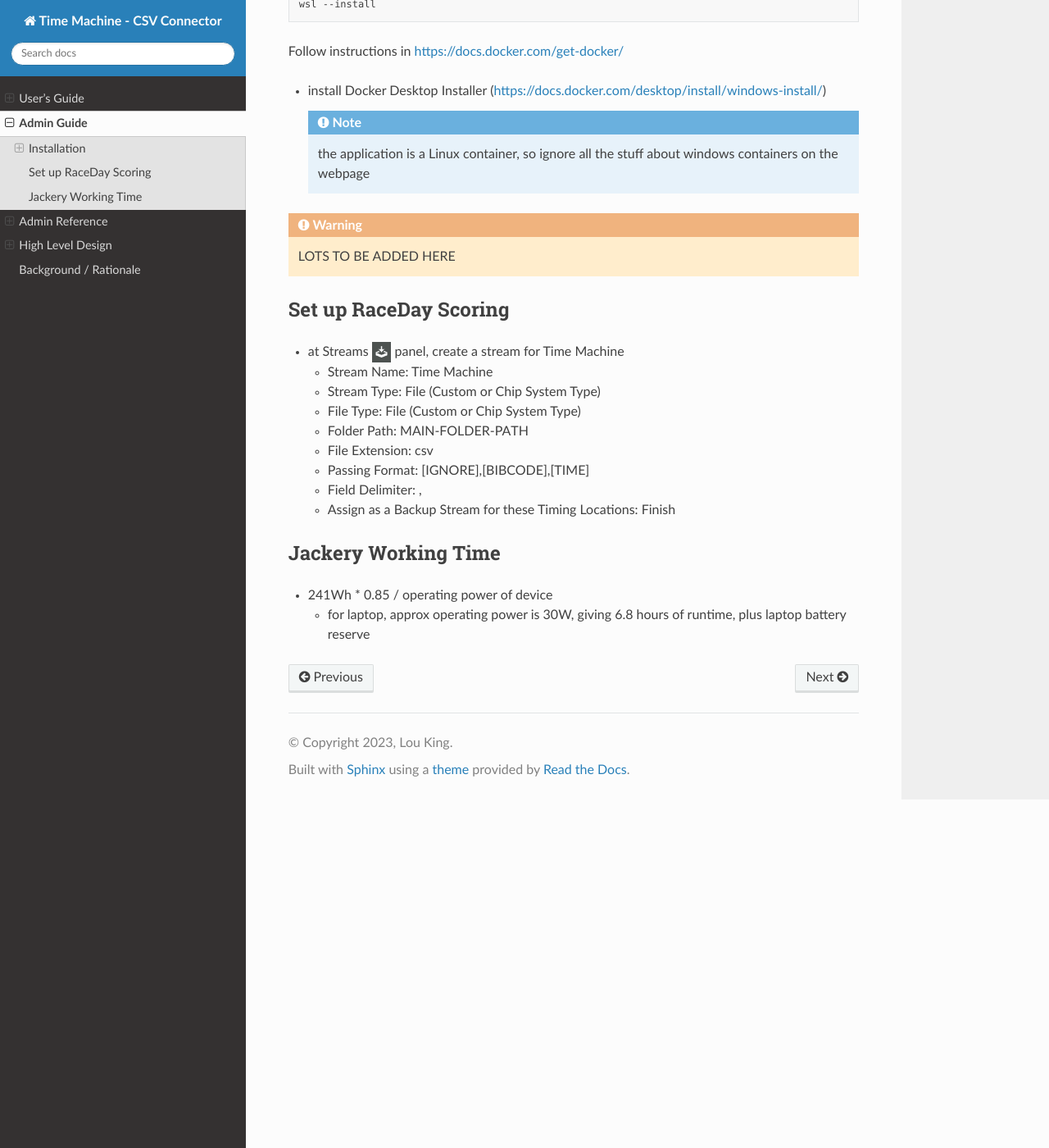
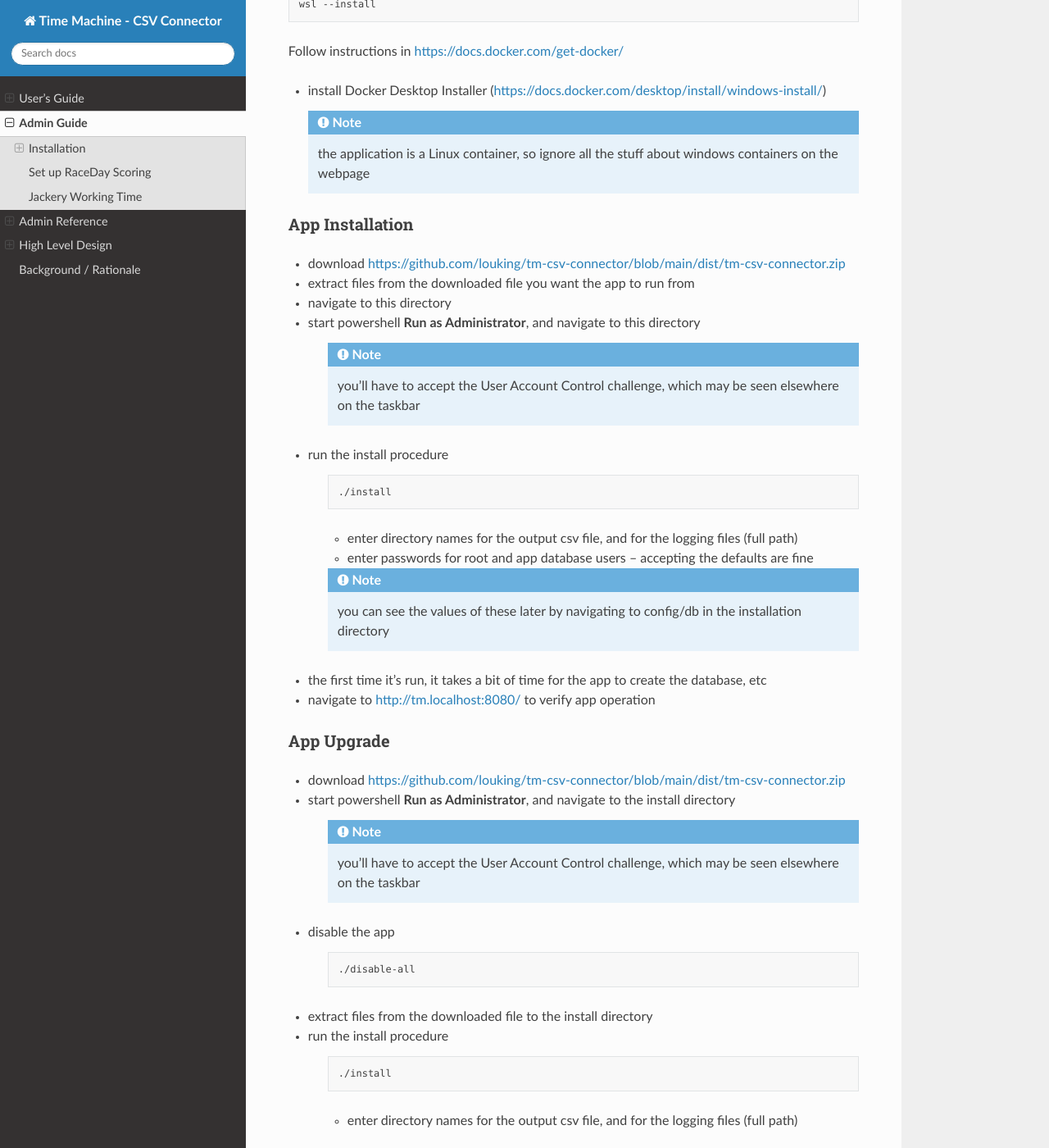
Before and after one commit to louking/tm-csv-connector, a Sphinx documentation site: the page built from web/docs/source/admin-guide.rst, in a window 1280 px wide and 1400 px high, scrolled down 450 px. Shown: the whole window at 82% size. Built offline with Sphinx 7.4.7 and the Read the Docs theme 2.0.0, drawn with Linux system fonts in a browser that asks for light colours.

Commit message:
add upgrade procedures (#22, #29)

```diff
--- a/web/docs/source/admin-guide.rst
+++ b/web/docs/source/admin-guide.rst
@@ -32,7 +32,53 @@ Follow instructions in https://docs.docker.com/get-docker/
 
     the application is a Linux container, so ignore all the stuff about windows containers on the webpage
 
-.. warning:: LOTS TO BE ADDED HERE
+
+App Installation
+---------------------
+* download https://github.com/louking/tm-csv-connector/blob/main/dist/tm-csv-connector.zip
+* extract files from the downloaded file you want the app to run from
+* navigate to this directory
+* start powershell **Run as Administrator**, and navigate to this directory
+
+    .. note:: you'll have to accept the User Account Control challenge, which may be seen elsewhere on the taskbar
+
+* run the install procedure
+
+    .. code-block:: shell
+
+        ./install
+
+    * enter directory names for the output csv file, and for the logging files (full path)
+    * enter passwords for root and app database users -- accepting the defaults are fine
+
+    .. note:: you can see the values of these later by navigating to config/db in the installation directory
+
+* the first time it's run, it takes a bit of time for the app to create the database, etc
+* navigate to http://tm.localhost:8080/ to verify app operation
+
+
+App Upgrade
+-------------
+* download https://github.com/louking/tm-csv-connector/blob/main/dist/tm-csv-connector.zip
+* start powershell **Run as Administrator**, and navigate to the install directory
+
+    .. note:: you'll have to accept the User Account Control challenge, which may be seen elsewhere on the taskbar
+
+* disable the app
+
+    .. code-block:: shell
+
+        ./disable-all
+
+* extract files from the downloaded file to the install directory
+
+* run the install procedure
+
+    .. code-block:: shell
+
+        ./install
+
+    * enter directory names for the output csv file, and for the logging files (full path)
 
 
 .. _set up RDS:
```
Also changed, not shown: 5 other files.
